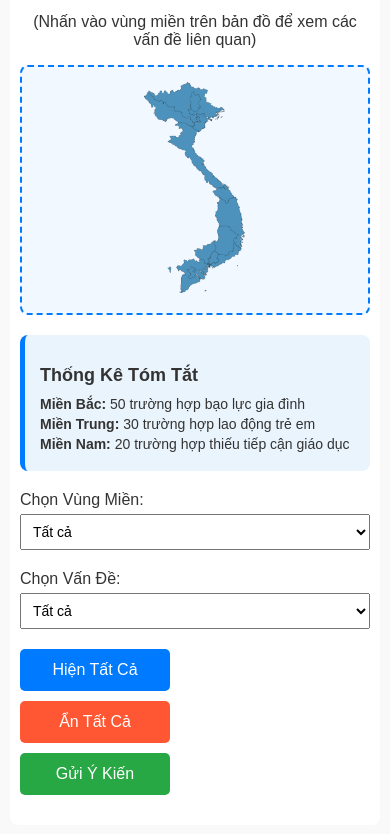
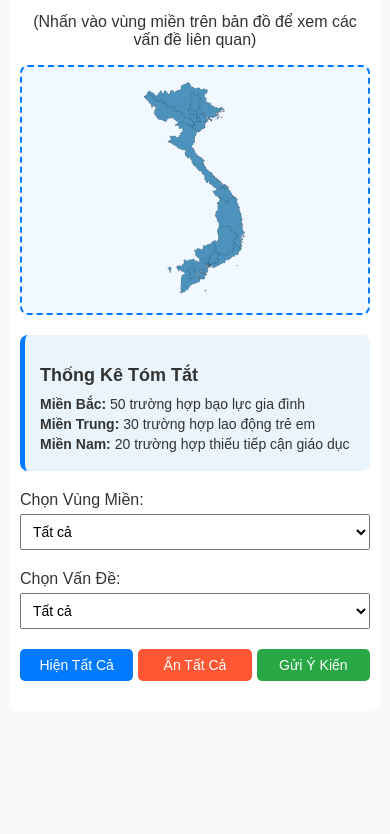
Before and after one commit to Gino1216/ProjectTask, a plain HTML site: page FolderHieuTRung/timkiemtreem.html in a window 390 px wide. Shown: the part 174-1008 px from the top of the page. After the commit the page ends 905 px from the top, so only its background shows below. Drawn offline with Linux system fonts and the light colour scheme.

Commit message:
sửa responsive cho timkiemtreem

```diff
--- a/FolderHieuTRung/timkiemtreem1.css
+++ b/FolderHieuTRung/timkiemtreem1.css
@@ -242,14 +242,16 @@ select {
     }
 
     .button-group {
-        flex-direction: column;
-        align-items: stretch;
+        flex-direction: row;
+        gap: 5px;
     }
 
     .button-group button {
-        width: 100%;
-        padding: 12px 0;
+        padding: 8px;
+        font-size: 14px;
+        flex: 1;
     }
+
 
     .map-placeholder img {
         max-width: 100%;
--- a/FolderHieuTRung/timkiemtreem2.js
+++ b/FolderHieuTRung/timkiemtreem2.js
@@ -182,10 +182,10 @@ const people = [
 ];
 
 
-/// Hàm hiển thị danh sách người
+// Hàm hiển thị danh sách người
 function displayPeople(personList) {
     const personContainer = document.getElementById("person-list");
-    personContainer.innerHTML = ""; // Xóa nội dung cũ
+    personContainer.innerHTML = "";
 
     personList.forEach(person => {
         const personCard = document.createElement("div");
@@ -211,7 +211,6 @@ function displayPeople(personList) {
     });
 }
 
-// Lọc theo vùng miền
 function filterByRegion(region) {
     const personCards = document.querySelectorAll(".person-card");
     personCards.forEach(card => {
@@ -220,7 +219,6 @@ function filterByRegion(region) {
     });
 }
 
-// Lọc theo vấn đề
 function filterByIssue(issue) {
     const personCards = document.querySelectorAll(".person-card");
     personCards.forEach(card => {
@@ -245,20 +243,15 @@ function hideAll() {
     });
 }
 
-// Sự kiện cho bộ lọc vùng miền
 document.getElementById("region-select").addEventListener("change", (e) => {
     filterByRegion(e.target.value);
 });
 
-// Sự kiện cho bộ lọc vấn đề
 document.getElementById("issue-select").addEventListener("change", (e) => {
     filterByIssue(e.target.value);
 });
 
-// Sự kiện cho nút "Hiện Tất Cả"
 document.getElementById("show-all-btn").addEventListener("click", showAll);
-
-// Sự kiện cho nút "Ẩn Tất Cả"
 document.getElementById("hide-all-btn").addEventListener("click", hideAll);
 
 // Sự kiện cho nút "Gửi Ý Kiến" để hiển thị hoặc ẩn khung báo cáo
@@ -280,7 +273,6 @@ document.getElementById("report-form").addEventListener("submit", function(event
     const issue = document.getElementById("issue").value;
     const details = document.getElementById("details").value;
 
-    // Kiểm tra từng trường và hiển thị cảnh báo nếu cần
     if (!name) {
         alert("Vui lòng nhập tên.");
         return;
@@ -310,7 +302,6 @@ document.getElementById("report-form").addEventListener("submit", function(event
         return;
     }
 
-    // Thêm báo cáo vào danh sách nếu mọi trường đã được nhập
     people.push({
         name: name,
         region: region,
@@ -321,10 +312,8 @@ document.getElementById("report-form").addEventListener("submit", function(event
         tags: [issue]
     });
 
-    // Hiển thị lại danh sách với báo cáo mới
     displayPeople(people);
 
-    // Hiển thị thông báo xác nhận
     alert("Thông tin của bạn đã được tiếp nhận");
 
     // Xóa dữ liệu biểu mẫu và ẩn khung báo cáo
--- a/style/style.css
+++ b/style/style.css
@@ -1735,8 +1735,6 @@ h4:hover {
 
 }
 
-
-
 @media screen and (min-width: 1026px) and (max-width: 1198px) {
   #menu .item a {
     font-size: 13px;
```
